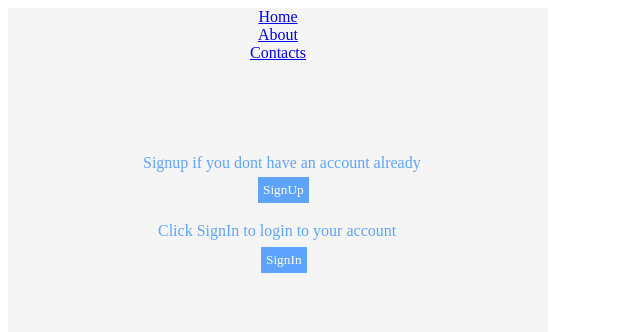
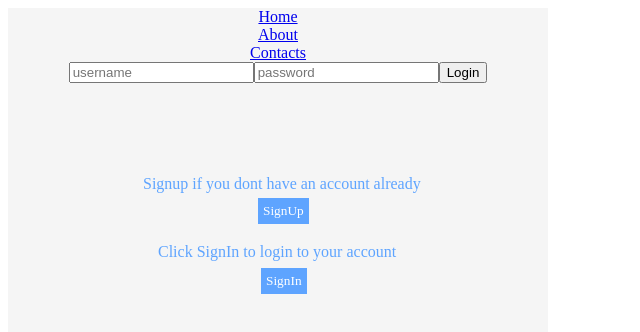
Before and after one commit to arif034/login-full-implementation, a React (Create React App) app: page /sign-in in a window 1280 px wide. Shown: the top 332 px of the page, without its empty margins (0-640 px from the left). Built offline with nearby package versions, Linux system fonts and the light colour scheme.

Commit message:
changes for sign-in functionality changes for sign-in functionality

```diff
--- a/src/components/SignIn.js
+++ b/src/components/SignIn.js
@@ -5,6 +5,11 @@ class SignIn extends Component {
     return (
       <div>
         <Navbar />
+        <form className="sign-in-form">
+          <input className="username" type="text" placeholder="username" />
+          <input className="password" type="text" placeholder="password" />
+          <button className="login-btn">Login</button>
+        </form>
       </div>
     );
   }
```
